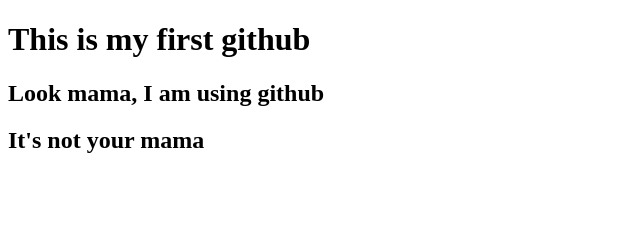
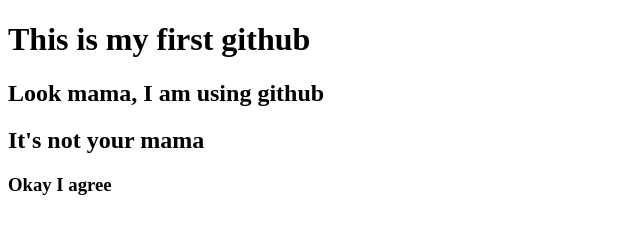
Before and after one commit to KKGHOSE2021/my-first-website, a plain HTML site: page index.html in a window 1280 px wide. Shown: the whole page, without its empty margins (0-640 px from the left). Drawn offline with Linux system fonts and the light colour scheme.

Commit message:
added line

```diff
--- a/index.html
+++ b/index.html
@@ -9,5 +9,6 @@
     <h1>This is my first github</h1>
     <h2>Look mama, I am using github</h2>
     <h2>It's not your mama</h2>
+    <h3>Okay I agree</h3>
 </body>
 </html>
```
